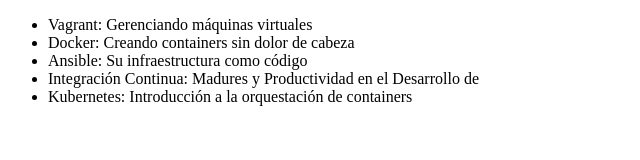
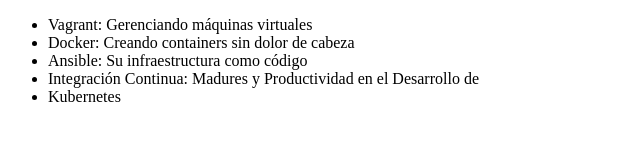
Before and after one commit to DavidMoncadaLeal/alura, a plain HTML site: page index.html in a window 1280 px wide. Shown: the whole page, without its empty margins (0-640 px from the left). Drawn offline with Linux system fonts and the light colour scheme.

Commit message:
Agregado del curso kubernetes

```diff
--- a/index.html
+++ b/index.html
@@ -10,7 +10,7 @@
          <li> Docker: Creando containers sin dolor de cabeza </li>
          <li> Ansible: Su infraestructura como código </li>
          <li> Integración Continua: Madures y Productividad en el Desarrollo de </li>
-         <li> Kubernetes: Introducción a la orquestación de containers </li>
+         <li> Kubernetes</li>
      </ul>
 </body>
 </html>
```
